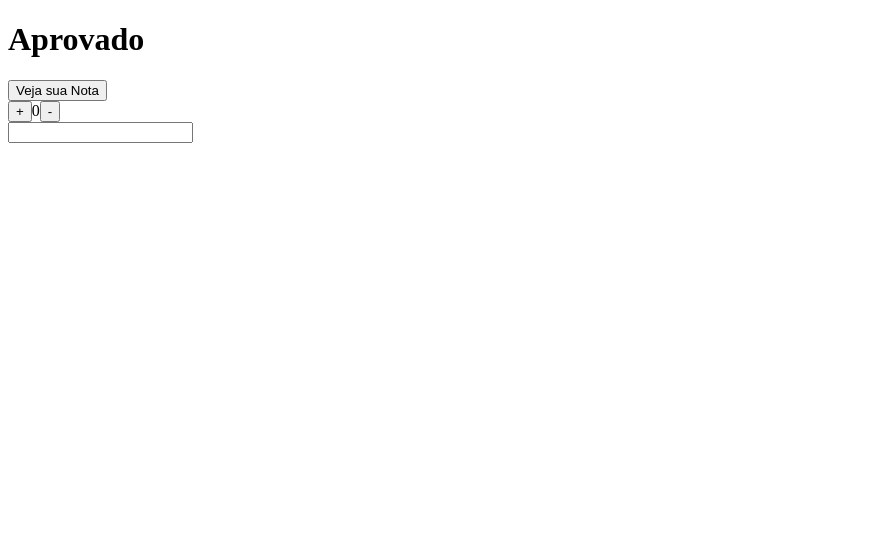
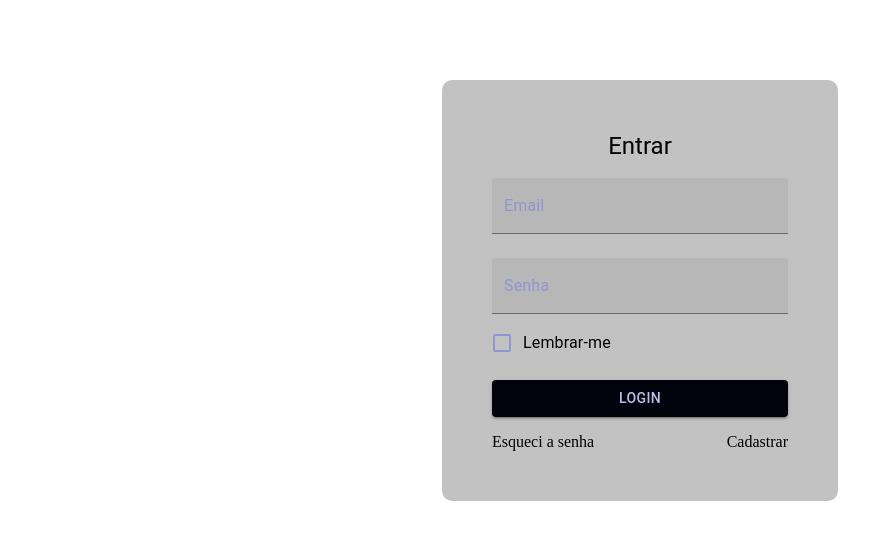
Before and after one commit to PedrooL77/modelo-react, a React (Create React App) app: page /login in a window 1280 px wide. Shown: the top 540 px of the page, without its empty margins (0-893 px from the left). Built offline with nearby package versions, Linux system fonts and the light colour scheme.

Commit message:
Concluido

```diff
--- a/package.json
+++ b/package.json
@@ -3,11 +3,15 @@
   "version": "0.1.0",
   "private": true,
   "dependencies": {
+    "@emotion/react": "^11.11.1",
+    "@emotion/styled": "^11.11.0",
+    "@mui/material": "^5.14.8",
     "@testing-library/jest-dom": "^5.17.0",
     "@testing-library/react": "^13.4.0",
     "@testing-library/user-event": "^13.5.0",
     "react": "^18.2.0",
     "react-dom": "^18.2.0",
+    "react-router-dom": "^6.15.0",
     "react-scripts": "5.0.1",
     "web-vitals": "^2.1.4"
   },
--- a/src/App.js
+++ b/src/App.js
@@ -1,34 +1,15 @@
-import BoasVindas from "./components/BoasVindas";
-import Contador from "./components/Contador";
-import ExibeNota from "./components/ExibeNota"
+import { Avatar, Button } from "@mui/material";
 
-
-function App(props) {
-
-
-  let nota = props.nota;
-  let aprovado = false;
-  let reprovado = false;
-
-  if( nota>5 ) {
-    aprovado = true;
-  } else {
-    reprovado = true;
-  }
+function App() {
 
   return (
     <>
-    { aprovado &&
-      <ExibeNota mensagem="Aprovado" nota={props.nota}/>
-    }
-    { reprovado &&
-      <ExibeNota mensagem="Reprovado" nota={props.nota}/>
-    }
-    <Contador/>
-    <BoasVindas/>
-
+      <h1>Home</h1>
+      <Button variant="contained">Contained</Button>
+      <Button variant="outlined">Vazio</Button>
+      <Avatar  alt="Pedro" src="/static/images/avatar/2.jpg"/>
     </>
-  )
+  );
 }
 
 export default App;
--- /dev/null
+++ b/src/Login.jsx
@@ -0,0 +1,126 @@
+import { Box, Button, Checkbox, Container, FormControlLabel, Grid, TextField, Typography } from '@mui/material';
+import React from 'react';
+import { createTheme, ThemeProvider } from '@mui/material/styles';
+import { useState, useEffect } from 'react';
+import { useNavigate, json } from 'react-router-dom';
+
+const theme = createTheme({
+    palette: {
+        mode: 'light',
+        primary: {
+          main: '#02020c',
+          contrastText: '#c5bce8',
+        },
+        secondary: {
+          main: '#091bc1',
+          light: '#2929e0',
+
+        },
+        background: {
+          default: '#d4d0d0',
+          paper: '#fbf7f7',
+        },
+        error: {
+          main: '#af0a28',
+        },
+        text: {
+            primary: '#02020c',
+            secondary: '#9196d2',
+          },
+      },
+});
+
+function Login() {
+
+    const[ email, setEmail ] = useState( "" );
+    const[ senha, setSenha ] = useState( "" );
+    const[ lembrar, setLembrar ] = useState( false );
+    const[ login, setLogin ] = useState( false );
+    const[ erro, setErro ] = useState( false );
+
+    const navigate = useNavigate();
+
+    useEffect( () => {
+
+        if(login){
+            localStorage.setItem( "usuario" , JSON.stringify( {email: email} ) );
+            setEmail( "" );
+            setSenha( "" );
+            navigate( "/" );
+        }
+
+    }, [login] );
+
+
+function Autenticar( evento )
+{
+    evento.preventDefault();
+    fetch( "https://api.escuelajs.co/api/v1/auth/login", {
+        method: "POST",
+        headers: {
+            'Content-Type': 'application/json'
+        },
+        body: JSON.stringify(
+            {
+                email: email,
+                password: senha
+            }
+        )
+    } )
+    .then( (resposta) => resposta.json())
+    .then( ( json ) => {
+        if( json.statusCode === 401 ){
+            setErro(true);
+        } else{
+            setLogin(true);
+        }
+    } )
+    .catch( ( erro ) => { setErro(true)} )
+
+}
+
+    return (
+        <ThemeProvider theme={theme}>
+        <Container component="section" maxWidth="xs">
+            <Box sx={{ mt: 10, backgroundColor: "#C2C2C2", padding: "50px", borderRadius: "10px", display: "flex", flexDirection: "column", alignItems: "center"}} >
+                <Typography component="h1" variant='h5'>Entrar</Typography>
+                <Box component="form" onSubmit={Autenticar}>
+                    <TextField
+                    label="Email"
+                    variant="filled"
+                    type="email"
+                    margin="normal"
+                    value={email}
+                    onChange={ (e) => setEmail( e.target.value )}
+                    fullWidth
+                    />
+                    <TextField
+                    label="Senha"
+                    variant="filled"
+                    type="password"
+                    margin="normal"
+                    value={senha}
+                    onChange={ (e) => setSenha( e.target.value )}
+                    fullWidth
+                    />
+                    <FormControlLabel
+                        control={ <Checkbox value={lembrar} name="lembrar" onChange={ (e) => setLembrar( !lembrar )} /> }
+                        label="Lembrar-me"
+                    />
+                    <Button type="submit" variant="contained" fullWidth sx={ {mt: 2, mb: 2}}>Login</Button>
+                    <Grid container>
+                        <Grid item xs>
+                            Esqueci a senha
+                        </Grid>
+                        <Grid item>
+                            Cadastrar
+                        </Grid>
+                    </Grid>
+                </Box>
+            </Box>
+        </Container>
+        </ThemeProvider>
+    );
+}
+
+export default Login;
--- a/src/components/BoasVindas.jsx
+++ /dev/null
@@ -1,18 +0,0 @@
-import { useState } from "react";
-
-function BoasVindas()
-{
-    const [ nome , setNome ] = useState( '' );
-
-    return(
-        <>
-            <div>
-                <input type="text" onChange={ (e) => {setNome( e.target.value ) } }/>
-            </div>
-            <div>
-                <span>{nome}</span>
-            </div>
-        </>
-    )
-}
-export default BoasVindas;
--- a/src/components/Contador.jsx
+++ /dev/null
@@ -1,24 +0,0 @@
-import { useState } from "react"
-
-function Contador( props )
-{
-    const [ contador , setContador ] = useState(0);
-
-    function Aumento()
-    {
-        setContador( contador + 1);
-    }
-    function Diminuir()
-    {
-        setContador( contador - 1);
-    }
-
-    return(
-        <>
-            <button onClick={Aumento}>+</button>
-            <span>{contador}</span>
-            <button onClick={Diminuir}>-</button>
-        </>
-    )
-}
-export default Contador;
--- a/src/components/ExibeNota.jsx
+++ /dev/null
@@ -1,16 +0,0 @@
-function ExibeNota(props)
-{
-
-    function ExibeNota()
-    {
-        alert( "Sua média geral foi: " + props.nota)
-    }
-    return(
-    <div>
-      <h1>{props.mensagem}</h1>
-      <button onClick={ExibeNota}>Veja sua Nota</button>
-    </div>
-    )
-}
-
-export default ExibeNota;
--- a/src/index.js
+++ b/src/index.js
@@ -1,10 +1,21 @@
 import React from 'react';
 import ReactDOM from 'react-dom/client';
-import App from './App'
+import App from './App';
+import { createBrowserRouter, RouterProvider } from 'react-router-dom';
+import Login from './Login';
+
+const router = createBrowserRouter([
+  {
+    path: "/",
+    element: <App/>
+  },
+  {
+    path: "/login",
+    element: <Login/>
+  }
+]);
 
 const root = ReactDOM.createRoot(document.getElementById('root'));
 root.render(
-  <React.StrictMode>
-    <App nota="10"/>
-  </React.StrictMode>
+  <RouterProvider router={router} />
 );
```
Also changed, not shown: 1 other file (tests, documents, lock files or other folders).
